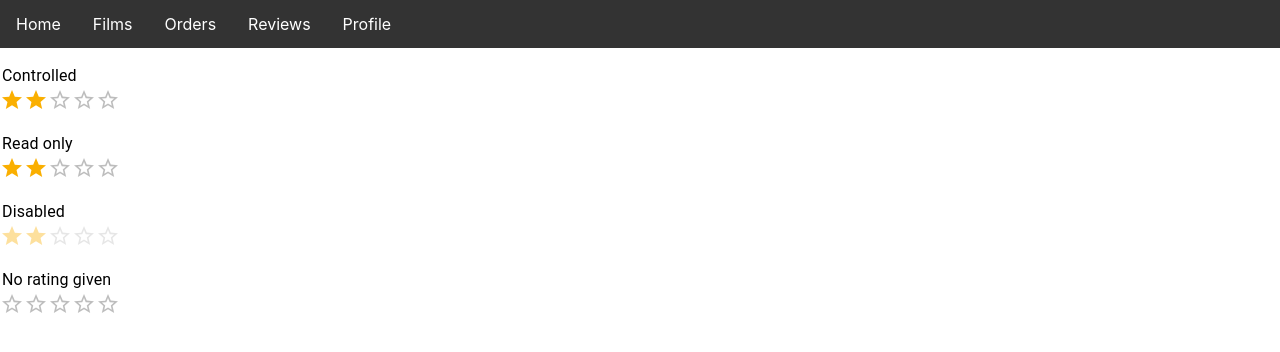
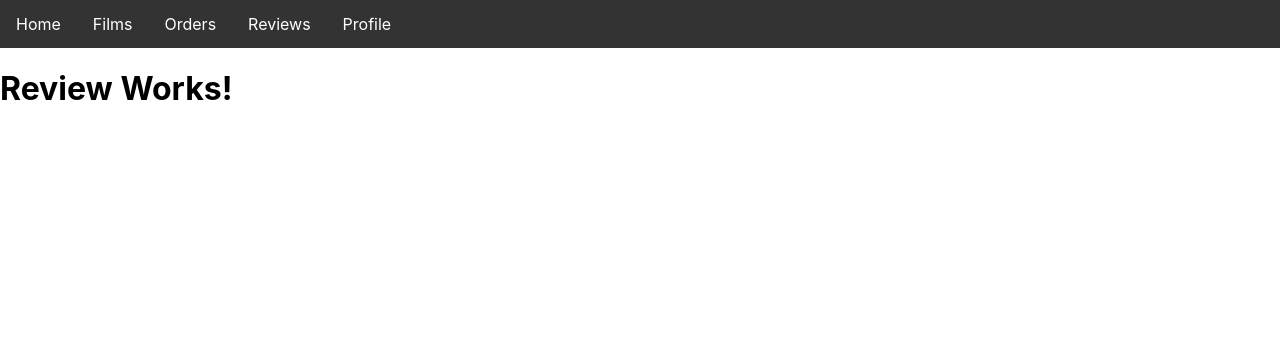
Before and after one commit to kostasliutkus/Filmu_Nuoma_Sistema, a React (Create React App) app in the folder filmu-nuoma-web/: page /Reviews in a window 1280 px wide. Shown: the top 352 px of the page. Built offline with nearby package versions, Linux system fonts and the light colour scheme.

Commit message:
Update Review.js

```diff
--- a/filmu-nuoma-web/src/pages/ReviewSystem/Review.js
+++ b/filmu-nuoma-web/src/pages/ReviewSystem/Review.js
@@ -1,31 +1,10 @@
-import * as React from 'react';
-import Box from '@mui/material/Box';
-import Rating from '@mui/material/Rating';
-import Typography from '@mui/material/Typography';
+import React from "react";
 
-export default function BasicRating() {
-  const [value, setValue] = React.useState(2);
-
-  return (
-    <Box
-      sx={{
-        '& > legend': { mt: 2 },
-      }}
-    >
-      <Typography component="legend">Controlled</Typography>
-      <Rating
-        name="simple-controlled"
-        value={value}
-        onChange={(event, newValue) => {
-          setValue(newValue);
-        }}
-      />
-      <Typography component="legend">Read only</Typography>
-      <Rating name="read-only" value={value} readOnly />
-      <Typography component="legend">Disabled</Typography>
-      <Rating name="disabled" value={value} disabled />
-      <Typography component="legend">No rating given</Typography>
-      <Rating name="no-value" value={null} />
-    </Box>
-  );
+function Review()
+{
+    return(
+        <body>
+        <h1>Review Works!</h1>
+        </body> );
 }
+export default Review
```
